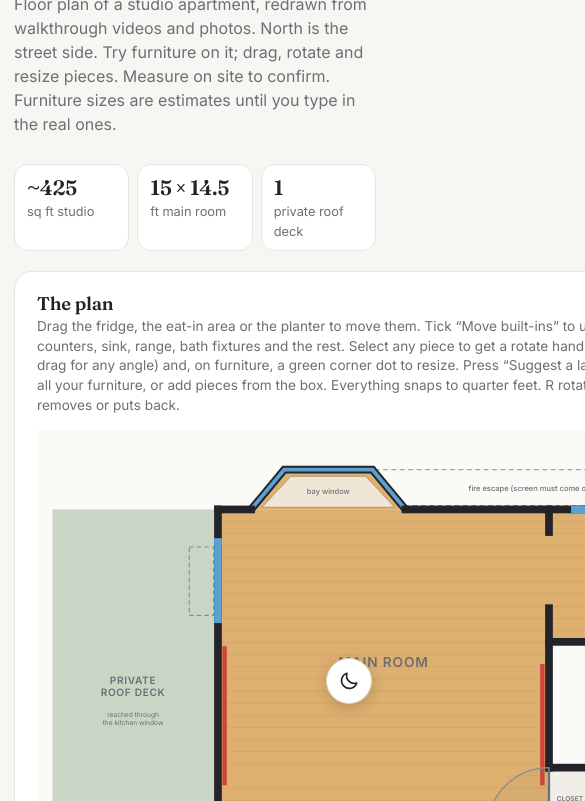
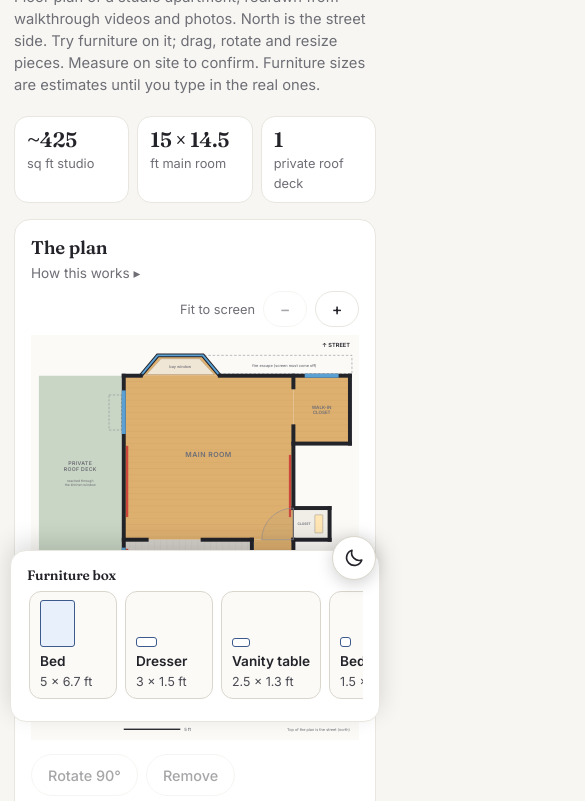
Before and after one commit to oakintel/floor-plan, a plain HTML site: page index.html in a window 390 px wide. Shown: the part 122-923 px from the top of the page, 585 px wide, since content can reach past the window. Drawn offline with Linux system fonts and the light colour scheme.

Commit message:
Optimize for phones: bottom furniture dock, fit-to-screen plan with zoom, finger-sized handles
Co-Authored-By: Claude Sonnet 5.5 <noreply@anthropic.com>

```diff
--- a/index.html
+++ b/index.html
@@ -88,8 +88,47 @@
   .notes li { margin-bottom: 6px; }
   .foot { color: var(--muted); font-size: .8rem; margin-top: 22px; max-width: 70ch; line-height: 1.5; }
   @media (max-width: 1199px) { .layout { grid-template-columns: 290px minmax(0, 1fr); grid-template-areas: "tray plan" "side side"; } .side { grid-template-columns: repeat(auto-fit, minmax(280px, 1fr)); align-items: start; } }
-  @media (max-width: 980px) { .layout { grid-template-columns: 1fr; grid-template-areas: "plan" "tray" "side"; } .tray-col { position: static; max-height: none; } .tiles { grid-template-columns: repeat(3, 1fr); } }
-  @media (max-width: 520px) { .page { padding: 28px 14px 60px; } .tiles { gap: 8px; } .tile { padding: 10px 12px; } .tile b { font-size: 1.3rem; } }
+  .btn, .piece, .toggle, .theme-fab { touch-action: manipulation; -webkit-tap-highlight-color: transparent; }
+  .zoomctl, .how summary { display: none; }
+  /* tablets and phones: one column, the furniture box becomes a dock pinned to the bottom of the screen */
+  @media (max-width: 980px) {
+    .layout { display: flex; flex-direction: column; align-items: stretch; gap: 16px; }
+    .plan-col { order: 1; width: 100%; gap: 16px; }
+    .tray-col { order: 2; min-width: 0; position: sticky; bottom: 0; top: auto; z-index: 30; max-height: none; overflow: visible; padding: 8px 12px 8px; border-radius: 16px 16px 0 0; box-shadow: 0 -8px 24px rgba(0,0,0,.14); margin: 0 -4px; }
+    .tray-col h2 { font-size: .85rem; margin: 0 0 6px; }
+    .tray-col .hint { display: none; }
+    .tray { display: flex; gap: 8px; overflow-x: auto; padding: 2px 2px 6px; -webkit-overflow-scrolling: touch; scrollbar-width: thin; }
+    .piece { flex: 0 0 auto; min-width: 88px; min-height: 74px; padding: 8px 10px; gap: 6px; }
+    .piece b { font-size: .85rem; } .piece span { font-size: .78rem; }
+    .side { order: 3; width: 100%; }
+    .tiles { grid-template-columns: repeat(3, 1fr); }
+    svg.plan { min-width: 0; touch-action: pan-x pan-y; }
+    .zoomctl { display: flex; align-items: center; gap: 8px; justify-content: flex-end; margin: 0 0 8px; font-size: .8rem; color: var(--muted); }
+    .zoomctl .btn { padding: 4px 14px; min-width: 44px; min-height: 36px; font-size: 1rem; line-height: 1; }
+    html body .theme-fab { bottom: calc(142px + env(safe-area-inset-bottom)); }
+    .page { padding-bottom: 40px; }
+  }
+  @media (max-height: 520px) and (max-width: 980px) { .tray-col { position: static; box-shadow: none; margin: 0; border-radius: 16px; } html body .theme-fab { bottom: 18px; } }
+  @media (max-width: 600px) {
+    .page { padding: 24px 14px 40px; }
+    h1 { font-size: 1.9rem; } .sub { font-size: .92rem; margin-bottom: 20px; }
+    .tiles { gap: 8px; margin-bottom: 16px; } .tile { padding: 10px 12px; } .tile b { font-size: 1.3rem; }
+    .card { padding: 16px 16px; border-radius: 16px; }
+    .how summary { display: block; cursor: pointer; color: var(--muted); font-size: .85rem; padding: 4px 0 10px; list-style: none; }
+    .how summary::-webkit-details-marker { display: none; }
+    .how summary::after { content: " \25B8"; } .how[open] summary::after { content: " \25BE"; }
+    .how .hint { margin-bottom: 10px; }
+    .toolbar { gap: 8px; }
+    .toolbar .btn { min-height: 42px; padding: 8px 16px; font-size: .9rem; }
+    .size { font-size: .9rem; } .size input { width: 76px; min-height: 42px; font-size: 16px; }
+    .toggle { min-height: 36px; font-size: .92rem; } .toggle input, .doorlist input { width: 20px; height: 20px; }
+    .doorlist { gap: 14px; } .doorlist label { gap: 12px; }
+    .lay-row input[type=text] { font-size: 16px; min-height: 42px; }
+    .lay-row .btn, .lay-btns .btn, .savelist .btn { min-height: 40px; }
+    .savelist .btn { padding: 6px 14px; }
+    .legend-card .legend { grid-template-columns: 1fr 1fr; }
+    html body .theme-fab { right: 14px; width: 44px; height: 44px; }
+  }
   .lay-sec { border-top: 1px solid var(--line); margin-top: 18px; padding-top: 16px; }
   .lay-sec.first { border-top: 0; margin-top: 4px; padding-top: 0; }
   .lay-sec h3 { font: 600 .72rem/1 Inter, system-ui, sans-serif; text-transform: uppercase; letter-spacing: .08em; color: var(--muted); margin: 0 0 12px; }
@@ -172,7 +211,8 @@
     <div class="plan-col">
     <div class="card">
       <h2>The plan</h2>
-      <p class="hint">Drag the fridge, the eat-in area or the planter to move them. Tick &ldquo;Move built-ins&rdquo; to unlock counters, sink, range, bath fixtures and the rest. Select any piece to get a rotate handle (tap for 90&deg;, drag for any angle) and, on furniture, a green corner dot to resize. Press &ldquo;Suggest a layout&rdquo; to place all your furniture, or add pieces from the box. Everything snaps to quarter feet. R rotates, Delete removes or puts back.</p>
+      <details class="how" open><summary>How this works</summary><p class="hint">Drag the fridge, the eat-in area or the planter to move them. Tick &ldquo;Move built-ins&rdquo; to unlock counters, sink, range, bath fixtures and the rest. Select any piece to get a rotate handle (tap for 90&deg;, drag for any angle) and, on furniture, a green corner dot to resize. Press &ldquo;Suggest a layout&rdquo; to place all your furniture, or add pieces from the box. Everything snaps to quarter feet. R rotates, Delete removes or puts back.</p></details>
+      <div class="zoomctl" id="zoomctl"><span id="zoomlbl">Fit to screen</span><button class="btn" id="zout" aria-label="Zoom out">&minus;</button><button class="btn" id="zin" aria-label="Zoom in">+</button></div>
       <div class="planwrap"><svg id="plan" class="plan" viewBox="-8.2 -3.6 29 35.8" xmlns="http://www.w3.org/2000/svg" role="img" aria-label="Floor plan of a studio apartment"></svg></div>
       <div class="toolbar">
         <button class="btn" id="rot" disabled>Rotate 90°</button>
@@ -475,13 +515,15 @@
     } else { hnd.innerHTML = ''; return; }
     var a = rot * Math.PI / 180, ca = Math.cos(a), sa = Math.sin(a);
     function P(lx, ly) { return [cx + lx * ca - ly * sa, cy + lx * sa + ly * ca]; }
-    var top = P(0, -h / 2), rp = P(0, -h / 2 - 1.0), out = '';
-    out += '<line x1="' + f(top[0]) + '" y1="' + f(top[1]) + '" x2="' + f(rp[0]) + '" y2="' + f(rp[1]) + '" stroke="#2F7D5B" stroke-width="0.07"/>';
-    out += '<g class="handle" data-h="rot" style="cursor:grab;touch-action:none"><circle cx="' + f(rp[0]) + '" cy="' + f(rp[1]) + '" r="0.55" fill="#fff" stroke="#2F7D5B" stroke-width="0.09"/>' +
-      '<text x="' + f(rp[0]) + '" y="' + f(rp[1] + 0.03) + '" font-size="0.72" font-family="Inter, system-ui, sans-serif" font-weight="700" fill="#2F7D5B" text-anchor="middle" dominant-baseline="central" style="pointer-events:none">\u21BB</text></g>';
+    var ppf = (svg.getBoundingClientRect().width / 29) || 24;   // screen pixels per foot, so handles stay finger-sized
+    var R = Math.max(0.55, 13 / ppf), RS = Math.max(0.42, 10 / ppf), k = R / 0.55;
+    var top = P(0, -h / 2), rp = P(0, -h / 2 - Math.max(1.0, 28 / ppf)), out = '';
+    out += '<line x1="' + f(top[0]) + '" y1="' + f(top[1]) + '" x2="' + f(rp[0]) + '" y2="' + f(rp[1]) + '" stroke="#2F7D5B" stroke-width="' + f(0.07 * k) + '"/>';
+    out += '<g class="handle" data-h="rot" style="cursor:grab;touch-action:none"><circle cx="' + f(rp[0]) + '" cy="' + f(rp[1]) + '" r="' + f(Math.max(R, 22 / ppf)) + '" fill="transparent"/><circle cx="' + f(rp[0]) + '" cy="' + f(rp[1]) + '" r="' + f(R) + '" fill="#fff" stroke="#2F7D5B" stroke-width="' + f(0.09 * k) + '"/>' +
+      '<text x="' + f(rp[0]) + '" y="' + f(rp[1] + 0.03 * k) + '" font-size="' + f(0.72 * k) + '" font-family="Inter, system-ui, sans-serif" font-weight="700" fill="#2F7D5B" text-anchor="middle" dominant-baseline="central" style="pointer-events:none">\u21BB</text></g>';
     if (size) {
       var cp = P(w / 2, h / 2);
-      out += '<g class="handle" data-h="size" style="cursor:nwse-resize;touch-action:none"><circle cx="' + f(cp[0]) + '" cy="' + f(cp[1]) + '" r="0.42" fill="#2F7D5B" stroke="#fff" stroke-width="0.08"/></g>';
+      out += '<g class="handle" data-h="size" style="cursor:nwse-resize;touch-action:none"><circle cx="' + f(cp[0]) + '" cy="' + f(cp[1]) + '" r="' + f(Math.max(RS, 15 / ppf)) + '" fill="transparent"/><circle cx="' + f(cp[0]) + '" cy="' + f(cp[1]) + '" r="' + f(RS) + '" fill="#2F7D5B" stroke="#fff" stroke-width="' + f(0.08 * (RS / 0.42)) + '"/></g>';
     }
     hnd.innerHTML = out;
   }
@@ -815,6 +857,27 @@
   }
   document.getElementById('lucky').addEventListener('click', function () { luckyRun(false); });
   document.getElementById('reshuf').addEventListener('click', function () { luckyRun(true); });
+  // phones and tablets: zoom the plan (pan by dragging empty space) and keep handles sized to the screen
+  var zoomSteps = [1, 1.6, 2.4], zoomAt = 0, planWrap = svg.parentNode;
+  function setZoom(n) {
+    n = Math.max(0, Math.min(zoomSteps.length - 1, n));
+    var cxr = planWrap.scrollWidth ? (planWrap.scrollLeft + planWrap.clientWidth / 2) / planWrap.scrollWidth : 0.5;
+    zoomAt = n; svg.style.width = n ? (zoomSteps[n] * 100) + '%' : '';
+    planWrap.scrollLeft = cxr * planWrap.scrollWidth - planWrap.clientWidth / 2;
+    document.getElementById('zoomlbl').textContent = n ? 'Zoom ' + zoomSteps[n] + '\u00d7' : 'Fit to screen';
+    document.getElementById('zin').disabled = n === zoomSteps.length - 1; document.getElementById('zout').disabled = n === 0;
+    drawHandles();
+  }
+  document.getElementById('zin').addEventListener('click', function () { setZoom(zoomAt + 1); });
+  document.getElementById('zout').addEventListener('click', function () { setZoom(zoomAt - 1); });
+  setZoom(0);
+  var lastW = svg.getBoundingClientRect().width;
+  if (window.ResizeObserver) new ResizeObserver(function () { var w = svg.getBoundingClientRect().width; if (Math.abs(w - lastW) > 1) { lastW = w; drawHandles(); } }).observe(svg);
+  var wide = window.matchMedia('(min-width: 981px)');
+  function onWide() { if (wide.matches && zoomAt) setZoom(0); }
+  if (wide.addEventListener) wide.addEventListener('change', onWide);
+  var how = document.querySelector('details.how');
+  if (how && window.matchMedia('(max-width: 600px)').matches) how.removeAttribute('open');
   // dark mode: the early script in <head> sets data-theme; this button flips it and remembers the choice
   var themeBtn = document.getElementById('theme'), themeMeta = document.querySelector('meta[name="theme-color"]');
   function paintTheme() {
```
